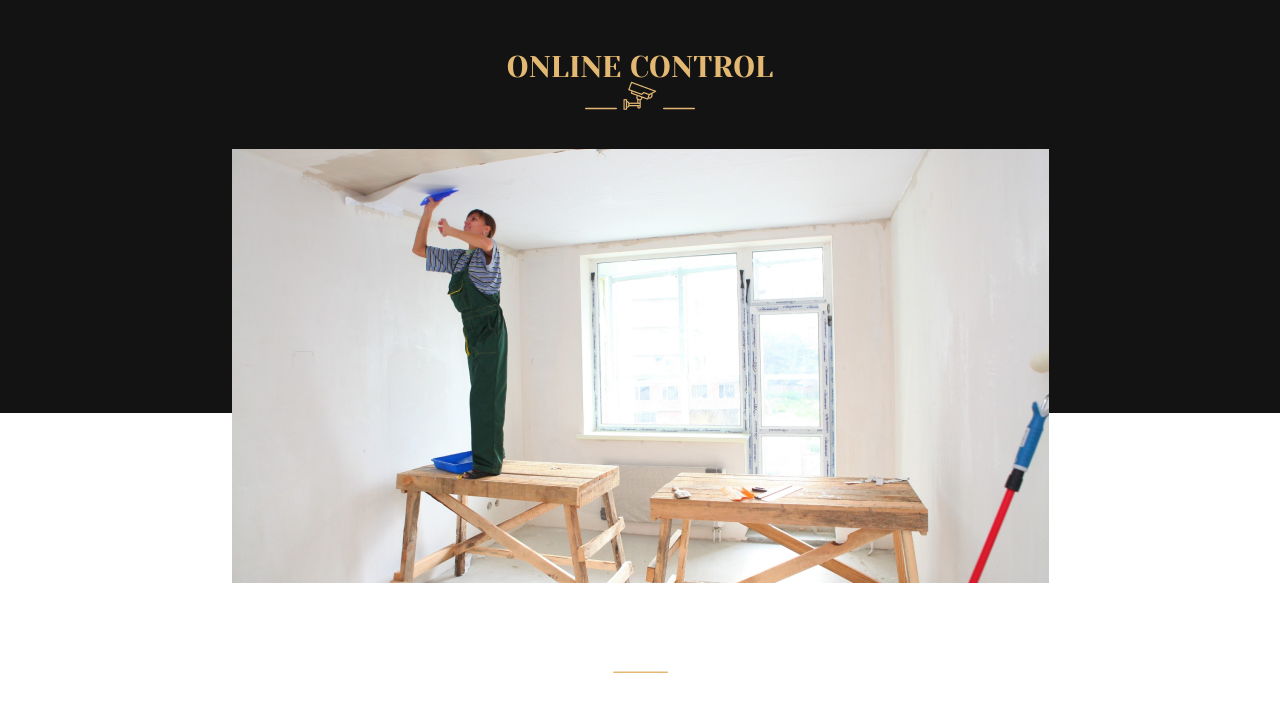
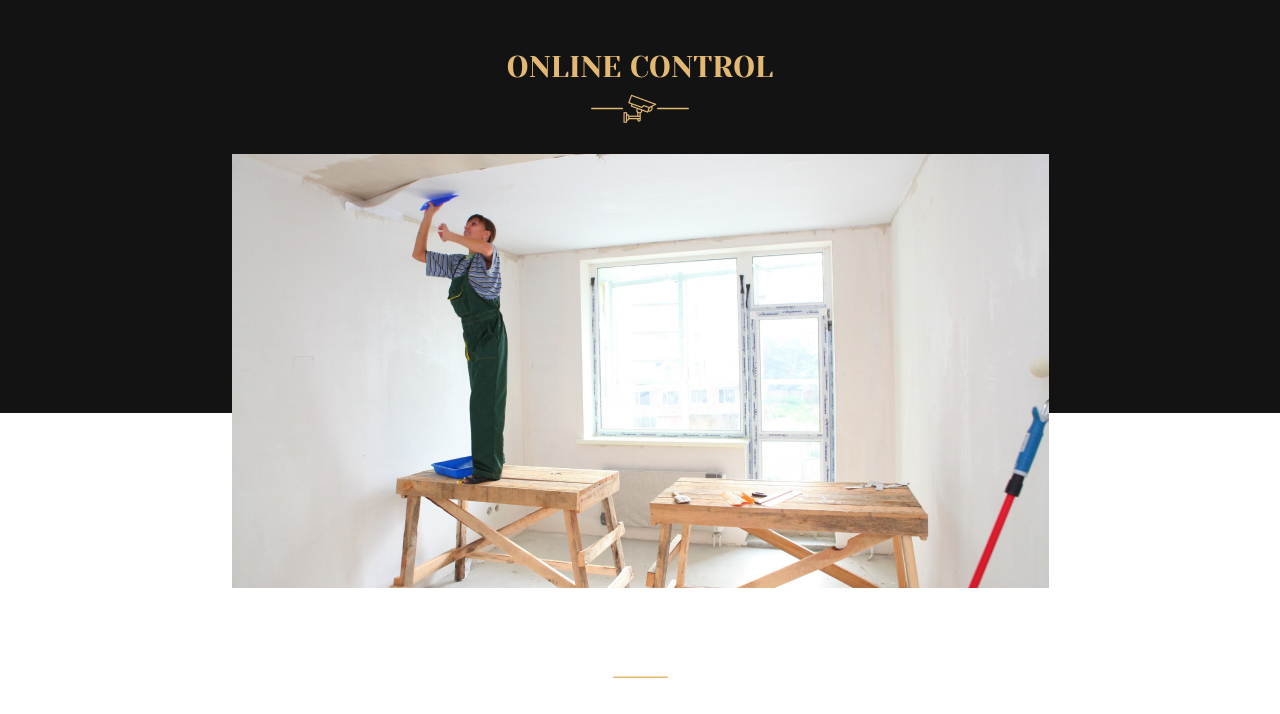
Before and after one commit to dzr-cloud/Landing1, a plain HTML site: page index.html in a window 1280 px wide. Shown: the part 1454-2168 px from the top of the page. Drawn offline with Linux system fonts and the light colour scheme; a script that the page names is missing.

Commit message:
landing1: блок 2, изменения с иконками и выравниванием

```diff
--- a/css/styles.css
+++ b/css/styles.css
@@ -136,6 +136,7 @@ button:hover {
 }
 .container_wrapper {
     display: flex;
+    justify-content: space-around;
 }
 .completed h2 {
     font-size: 27px;
@@ -238,6 +239,12 @@ h2, h3 {
     height: 434px;
     display: inline-block;
     margin-top: 31px;
+    background-image: url(../img/online1.png);
+}
+.camera {
+    margin-top: 13px;
+    display: flex;
+    justify-content: center;
 }
 .camera-dash1 {
     display: block;
@@ -323,6 +330,7 @@ input {
 }
 .types_repair h2 {
     font-family: Yeseva;
+    color: black;
     font-weight: normal;
     font-size: 20px;
     line-height: 28px;
--- a/index.html
+++ b/index.html
@@ -27,6 +27,8 @@
             <button class="button"> REQUEST A CALL</button>
         </div>
     </div>
+
+    <!-- Блок 1 -->
     <div class="hero">
         <div class="container">
             <div class="container_text">
@@ -98,7 +100,7 @@
             <img src="./icons/camera-dash.svg" alt="">
         </div>
         <div class="online_pic">
-            <img src="./img/online1.png" alt="">
+            <!-- <img src="./img/online1.png" alt=""> -->
         </div>
         <div class="camera-dash1">
         <img src="./icons/camera-dash1.svg" alt="">
```
